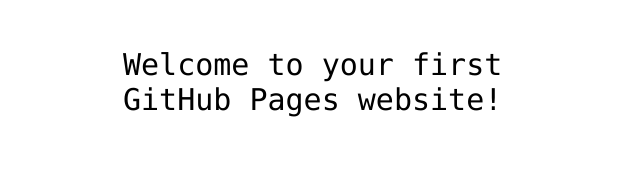
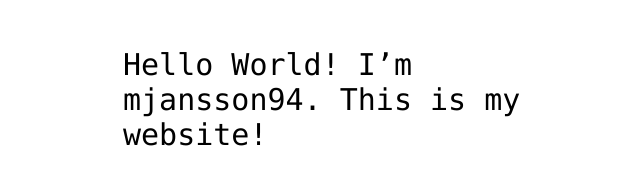
Before and after one commit to mjansson94/hello-world, a plain HTML site: page index.html in a window 1280 px wide. Shown: the part 341-526 px from the top of the page, without its empty margins (317-957 px from the left). Drawn offline with Linux system fonts and the light colour scheme.

Commit message:
Add my username to index.html file

```diff
--- a/index.html
+++ b/index.html
@@ -12,7 +12,7 @@
 <img src="https://octodex.github.com/images/daftpunktocat-thomas.gif" id="octocat" alt="octocat-gif" />
 
 <!-- Change this code here by copy and pasting your template on line 15 -->
-<p>Welcome to your first GitHub Pages website!</p>
+<p>Hello World! I’m mjansson94. This is my website!</p>
 
 </body>
 </html>
```
